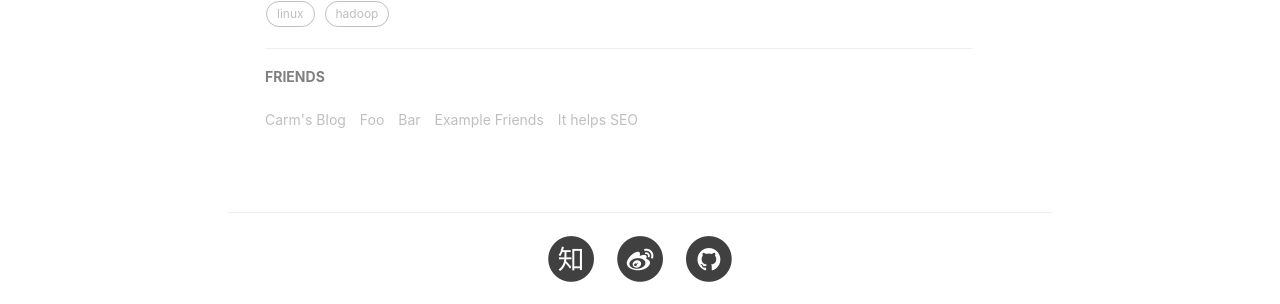
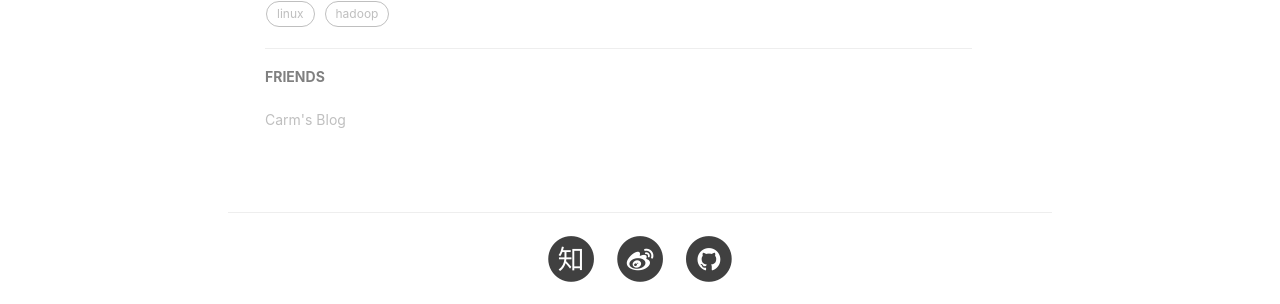
Before and after one commit to carmhuo/carmhuo.github.io, a Jekyll site: the page built from _posts/2016-04-10-ssh-conf.md, in a window 1280 px wide. Shown: the part 2014-2318 px from the top of the page. Built offline with Jekyll 4.4.1, drawn with Linux system fonts in a browser that asks for light colours; nearby versions of some CDN libraries; comment, search, counter and statistics services are not loaded.

Commit message:
Update _config.yml

```diff
--- a/_config.yml
+++ b/_config.yml
@@ -87,17 +87,5 @@ friends: [
     {
         title: "Carm's Blog",
         href: "http://blog.jecarm.com"
-    },{
-        title: "Foo",
-        href: "#"
-    },{
-        title: "Bar",
-        href: "#"
-    },{
-        title: "Example Friends",
-        href: "#"
-    },{
-        title: "It helps SEO",
-        href: "#"
     }
 ]
```
